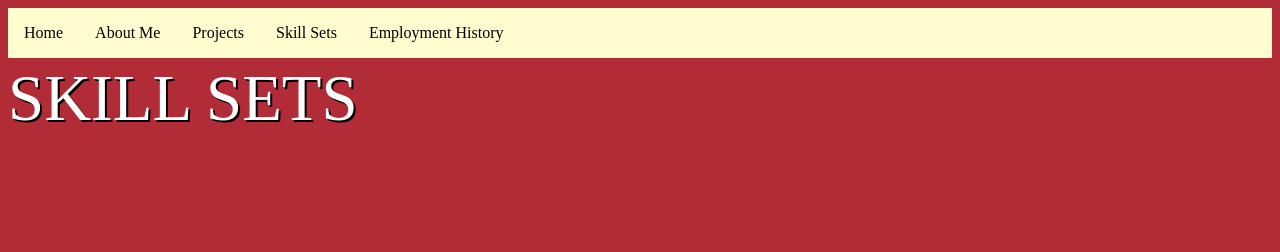
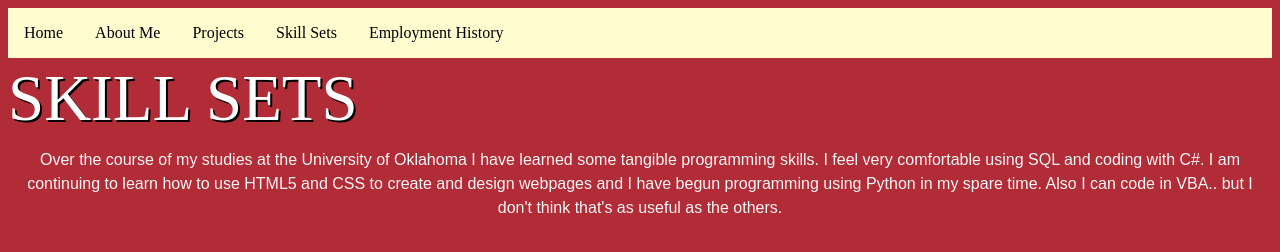
Before and after one commit to ericsutherland99/ericsutherland99.github.io, a plain HTML site: page SkillSets.html in a window 1280 px wide. Drawn offline with Linux system fonts and the light colour scheme.

Commit message:
almost done

```diff
--- a/SkillSets.html
+++ b/SkillSets.html
@@ -22,7 +22,12 @@
 
     <h1>Skill Sets</h1>
 
-
+    <div id="skills">
+        <p>
+            Over the course of my studies at the University of Oklahoma I have learned some tangible programming skills. I feel very comfortable using SQL and coding with C#. I am continuing
+            to learn how to use HTML5 and CSS to create and design webpages and I have begun programming using Python in my spare time. Also I can code in VBA.. but I don't think that's as useful as the others.
+        </p>
+    </div>
 
 </body>
 
--- a/personalwebsite.css
+++ b/personalwebsite.css
@@ -201,3 +201,8 @@ h3
   width: 100%;
   color: #f6f6f6; font-family: 'Orienta', sans-serif; font-size: 16px; line-height: 24px; margin: 0 0 24px; text-align: center;
 }
+#skills p
+{
+  width: 100%;
+  color: #f6f6f6; font-family: 'Orienta', sans-serif; font-size: 16px; line-height: 24px; margin: 0 0 24px; text-align: center;
+}
```
Also changed, not shown: Projects.html (+1 -0 lines).
